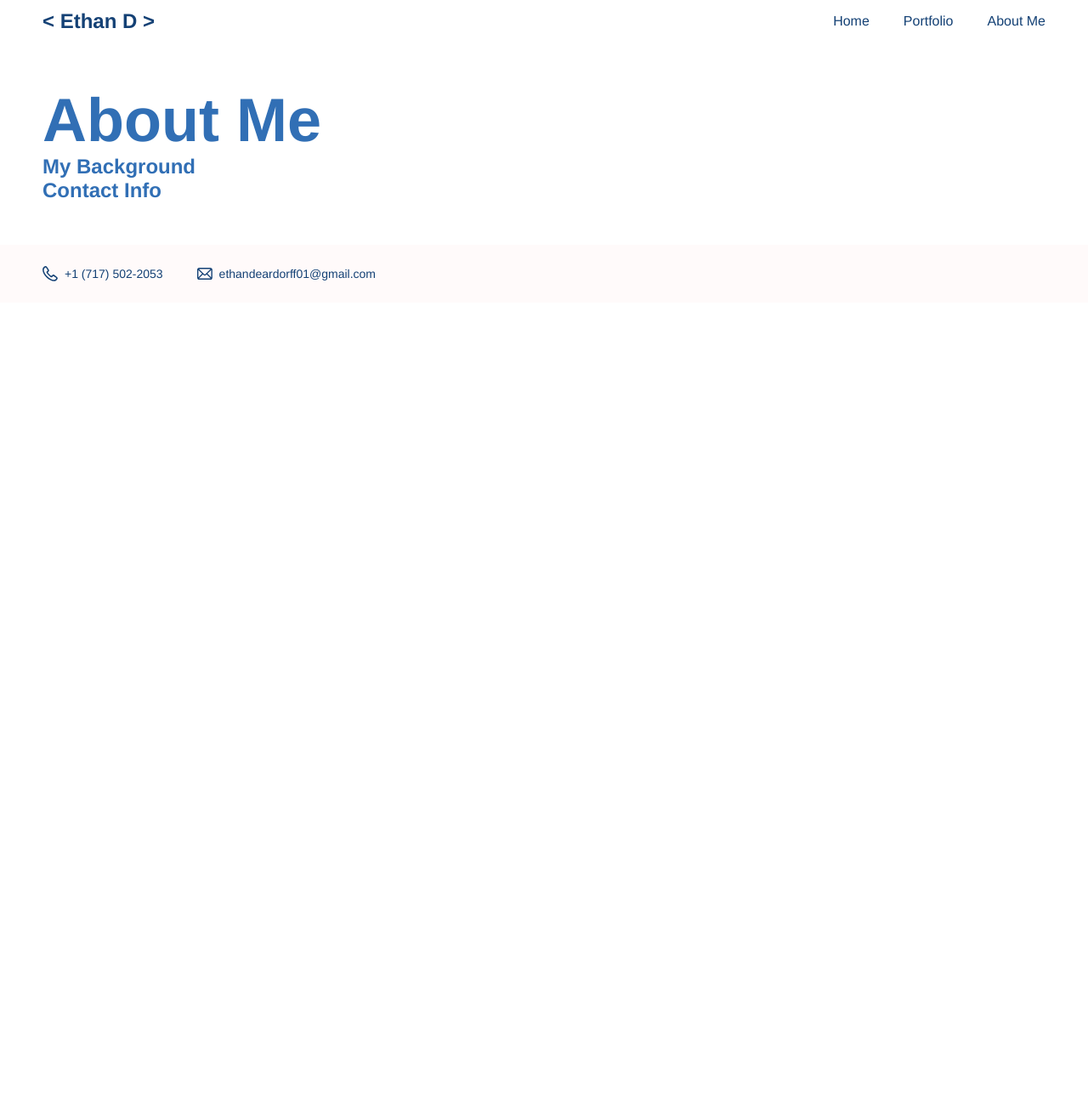
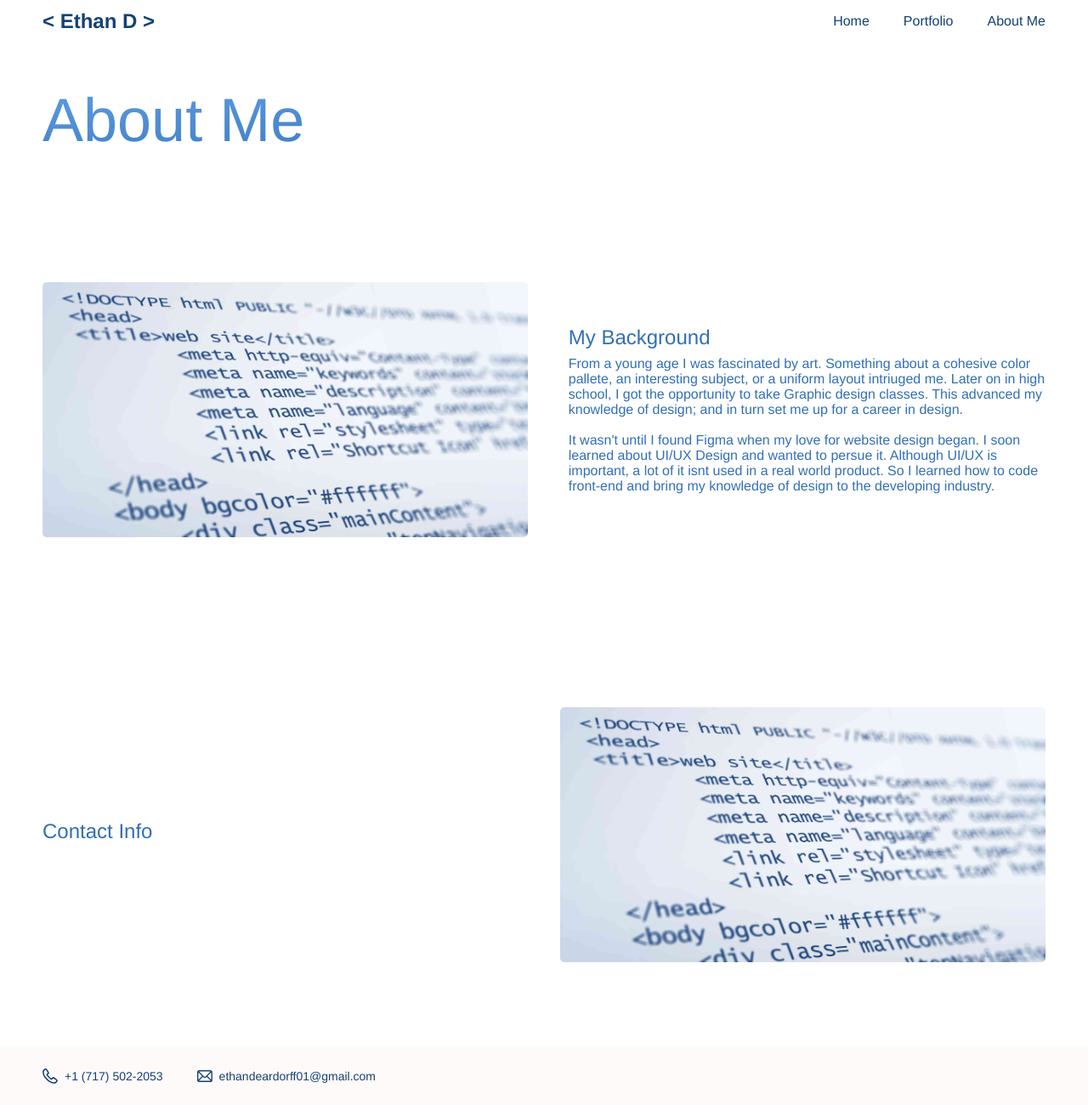
Before and after one commit to Ethan-Deardorff/Portfolio, a plain HTML site: page about-me.html in a window 1280 px wide. Shown: the whole page at 85% size. Before the commit the page ends 800 px from the top, so only its background shows below. Drawn offline with Linux system fonts and the light colour scheme.

Commit message:
About Me Update

```diff
--- a/Style/portfolio-style.css
+++ b/Style/portfolio-style.css
@@ -49,6 +49,11 @@ body {
     --font-size-large-5: 72px;
 }
 
+.title {
+    margin-top: 50px;
+    padding: 50px;
+}
+
 h1 {
     font-size: var(--font-size-large-5);
     font-weight: font var(--font-weight-2);
@@ -71,7 +76,7 @@ h3 {
 }
 
 p {
-    font-size: var(--font-size-2);
+    font-size: var(--font-size-3);
     font-weight: var(--font-weight-2);
     font-family: Helvetica, Arial, sans-serif;
     color: inherit;
@@ -217,7 +222,7 @@ path {
 #intro-container {
     display: flex;
     flex-direction: column;
-    height: 400px;
+    height: 500px;
     margin-top: 50px;
     align-items: flex-start;
     justify-content: center;
@@ -404,7 +409,7 @@ path {
 .index-ab-me {
     padding: 50px;
     width: 100%;
-    height: 400px;
+    height: 500px;
     display: flex;
     flex-direction: column;
     color: var(--colors-blue-2);
@@ -416,6 +421,7 @@ path {
 .about-me {
     display: flex;
     flex-direction: column;
+    gap: var(--gaps-small-3);
     width: 100%;
     height: fit-content;
     padding: 50px;
--- a/about-me.html
+++ b/about-me.html
@@ -41,15 +41,37 @@
                 </nav>
             </div>
         </header>
-        <section class="about-me">
-            <h1 class="bold">About Me</h1>
-            <div class="paragraph" id="my-background">
-                <h3 class="bold">My Background</h3>
-                <p></p>
+        <div class="title">
+            <h1 class="gradient-bg gradient-text">About Me</h1>
+        </div>
+        <section class="element" id="main-page-portfolio">
+            <div class="main-page-gallery">
+                <div class="gallery-project">
+                    <div class="gallery-img">
+                        <img src="Assets/html-codes.jpeg">
+                    </div>
+                    <div class="gallery-desc">
+                        <div class="gallery-text">
+                            <h3>My Background</h3>
+                            <p>From a young age I was fascinated by art. Something about a cohesive color pallete, an interesting subject, or a uniform layout intriuged me. Later on in high school, I got the opportunity to take Graphic design classes. This advanced my knowledge of design; and in turn set me up for a career in design.<br><br>It wasn't until I found Figma when my love for website design began. I soon learned about UI/UX Design and wanted to persue it. Although UI/UX is important, a lot of it isnt used in a real world product. So I learned how to code front-end and bring my knowledge of design to the developing industry.</p>
+                        </div>
+                    </div>
+                </div>
             </div>
-            <div class="paragraph" id="contact-info">
-                <h3 class="bold">Contact Info</h3>
-                <p></p>
+        </section>
+        <section class="element" id="main-page-portfolio">
+            <div class="main-page-gallery">
+                <div class="gallery-project">
+                    <div class="gallery-desc">
+                        <div class="gallery-text">
+                            <h3>Contact Info</h3>
+                            <p></p>
+                        </div>
+                    </div>
+                    <div class="gallery-img">
+                        <img src="Assets/html-codes.jpeg">
+                    </div>
+                </div>
             </div>
         </section>
         <footer class="element">
```
Also changed, not shown: Assets/html-codes.jpeg (added).
